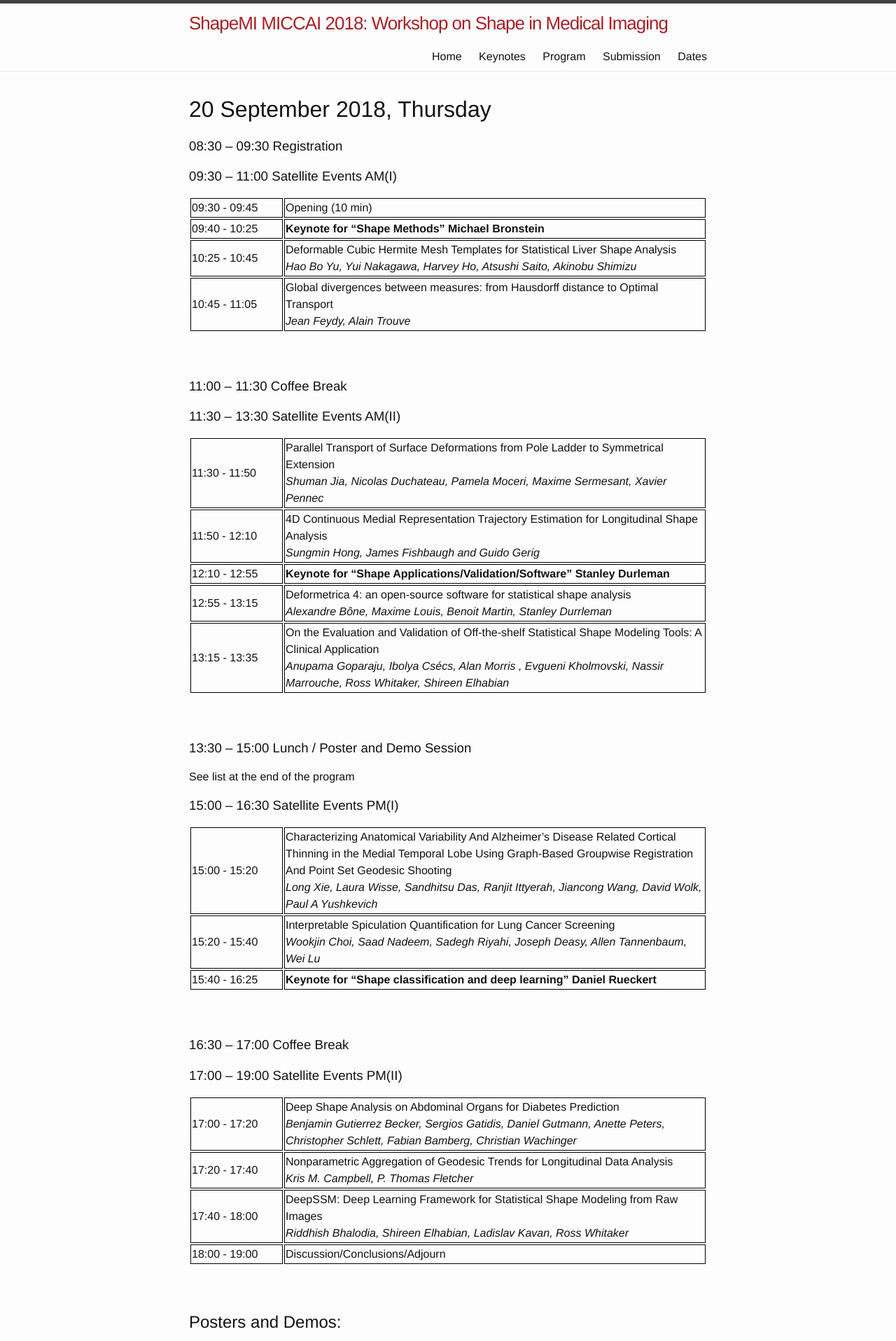
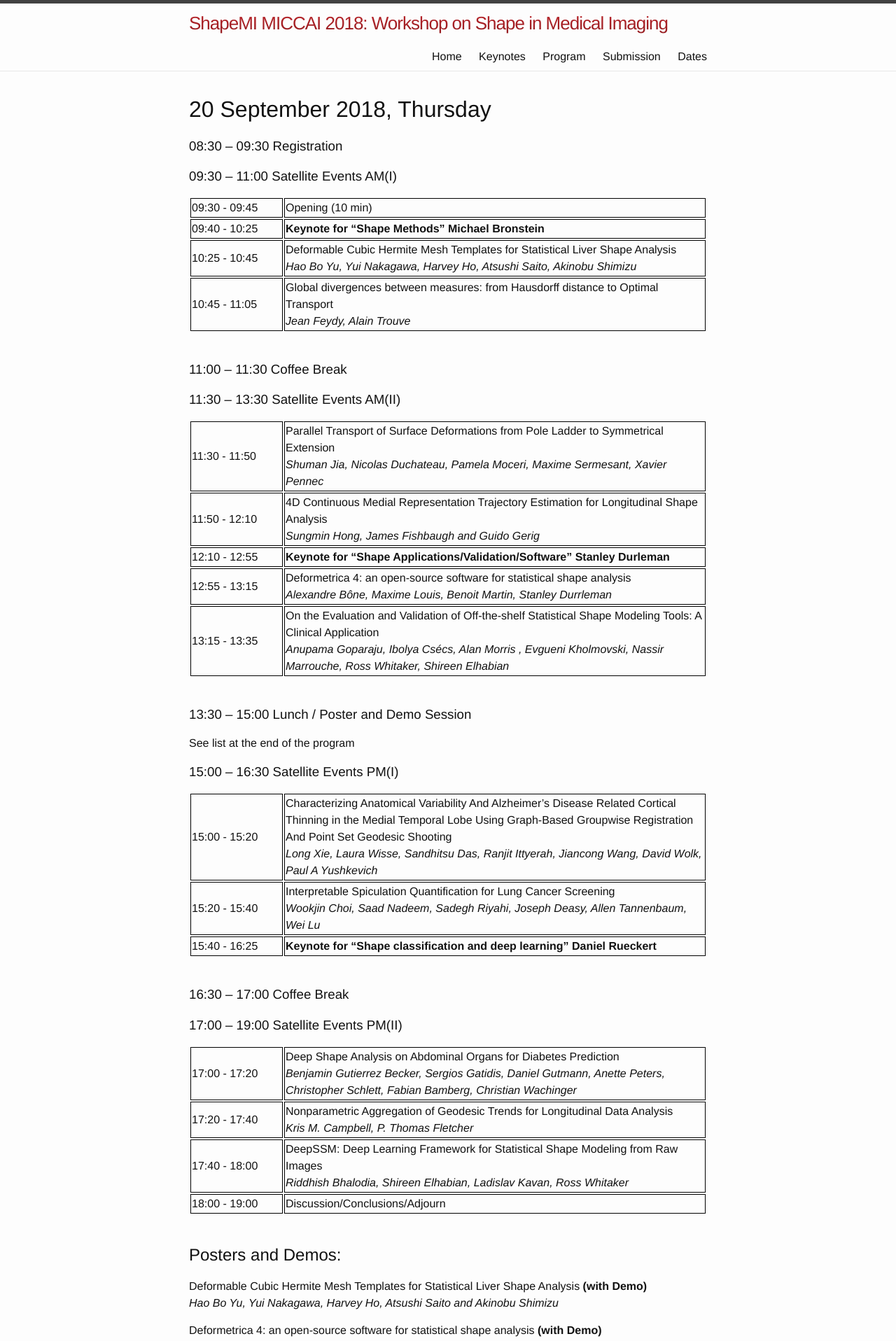
Before and after one commit to shapemi/shapemi2020, a Jekyll site: the page built from program/index.md, in a window 1280 px wide. Shown: the top 1916 px of the page at 70% size. Built offline with Jekyll 4.4.1, drawn with Linux system fonts in a browser that asks for light colours.

Commit message:
Update index.md

```diff
--- a/program/index.md
+++ b/program/index.md
@@ -23,7 +23,7 @@ order: 2
 | 10:45 - 11:05 | Global divergences between measures: from Hausdorff distance to Optimal Transport <br> *Jean Feydy, Alain Trouve*|
 {: .tablelines}
 
-<br><br>
+<br>
 
 ### 11:00 – 11:30 Coffee Break
 ### 11:30 – 13:30 Satellite Events AM(II)
@@ -35,7 +35,7 @@ order: 2
 | 13:15 - 13:35 | On the Evaluation and Validation of Off-the-shelf Statistical Shape Modeling Tools: A Clinical Application <br> *Anupama Goparaju, Ibolya Csécs, Alan Morris , Evgueni Kholmovski, Nassir Marrouche, Ross Whitaker, Shireen Elhabian*|
 {: .tablelines}
 
-<br><br>
+<br>
 
 ### 13:30 – 15:00 Lunch / Poster and Demo Session
 See list at the end of the program
@@ -47,7 +47,7 @@ See list at the end of the program
 | 15:40 - 16:25 | <span style="font-weight:bold">Keynote for "Shape classification and deep learning" Daniel Rueckert</span>|
 {: .tablelines}
 
-<br><br>
+<br>
 
 ### 16:30 – 17:00 Coffee Break
 ### 17:00 – 19:00 Satellite Events PM(II)
@@ -58,19 +58,19 @@ See list at the end of the program
 | 18:00 - 19:00 | Discussion/Conclusions/Adjourn|
 {: .tablelines}
 
-<br><br>
+<br>
 ## Posters and Demos:
 
-Deformable Cubic Hermite Mesh Templates for Statistical Liver Shape Analysis <span style="font-weight:bold">(with Demo)</span>
+Deformable Cubic Hermite Mesh Templates for Statistical Liver Shape Analysis <span style="font-weight:bold">(with Demo)</span><br>
 *Hao Bo Yu, Yui Nakagawa, Harvey Ho, Atsushi Saito and Akinobu Shimizu*
 
-Deformetrica 4: an open-source software for statistical shape analysis <span style="font-weight:bold">(with Demo)</span>
+Deformetrica 4: an open-source software for statistical shape analysis <span style="font-weight:bold">(with Demo)</span><br>
 *Alexandre Bône, Maxime Louis, Benoit Martin and Stanley Durrleman*
 
-Probabilistic Fitting of Active Shape Models <span style="font-weight:bold">(with Demo)</span>
+Probabilistic Fitting of Active Shape Models <span style="font-weight:bold">(with Demo)</span><br>
 *Andreas Morel-Forster, Thomas Gerig, Marcel Lüthi and Thomas Vetter*
 
-Shape and Facet Analyses of Alveolar Airspaces of the Lung <span style="font-weight:bold">(with Demo)</span>
+Shape and Facet Analyses of Alveolar Airspaces of the Lung <span style="font-weight:bold">(with Demo)</span><br>
 *Roman Grothausmann, Christian Mühlfeld, Matthias Ochs and Lars Knudsen*
 
 SlicerSALT: Shape AnaLysis Toolbox <span style="font-weight:bold">(with Demo)</span>
```
